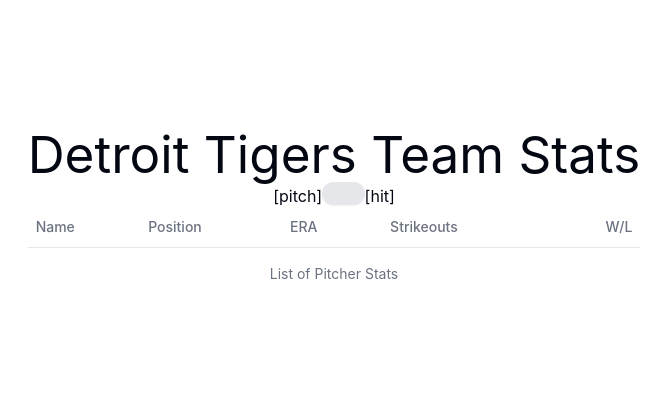
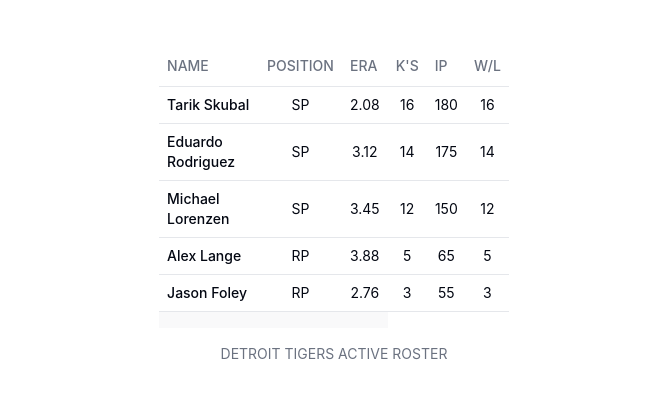
Before and after one commit to robert-phillips33/motorCityKitties, a React (Vite) app: page / in a window 1280 px wide. Shown: the part 195-592 px from the top of the page, without its empty margins (306-975 px from the left). Built offline with nearby package versions, Linux system fonts and the light colour scheme; the HTML template or start-up script is replaced by a standard one.

Commit message:
Updated mockdata set that was giving bugs and adjusted UI to fit new stats.

```diff
--- a/src/assets/dummyData.json
+++ /dev/null
@@ -1,92 +0,0 @@
-[
-  {
-    "id": 1,
-    "name": "Tarik Skubal",
-    "position": "Pitcher",
-    "ERA": 2.08,
-    "Ks": 214,
-    "W/L": "16-4",
-    "IP": 180.0,
-    "HR": 19
-  },
-  {
-    "id": 2,
-    "name": "Casey Mize",
-    "position": "Pitcher",
-    "ERA": 3.52,
-    "Ks": 175,
-    "W/L": "12-8",
-    "IP": 165.1,
-    "HR": 21
-  },
-  {
-    "id": 3,
-    "name": "Spencer Turnbull",
-    "position": "Pitcher",
-    "ERA": 3.25,
-    "Ks": 150,
-    "W/L": "11-6",
-    "IP": 140.0,
-    "HR": 17
-  },
-  {
-    "id": 4,
-    "name": "Matt Manning",
-    "position": "Pitcher",
-    "ERA": 3.95,
-    "Ks": 132,
-    "W/L": "10-10",
-    "IP": 155.2,
-    "HR": 23
-  },
-  {
-    "id": 5,
-    "name": "Michael Fulmer",
-    "position": "Pitcher",
-    "ERA": 4.12,
-    "Ks": 125,
-    "W/L": "8-9",
-    "IP": 148.0,
-    "HR": 22
-  },
-  {
-    "id": 6,
-    "name": "Miguel Cabrera",
-    "position": "Hitter",
-    "avg": 0.305,
-    "HR": 22,
-    "RBIs": 85
-  },
-  {
-    "id": 7,
-    "name": "Javier Báez",
-    "position": "Hitter",
-    "avg": 0.268,
-    "HR": 27,
-    "RBIs": 90
-  },
-  {
-    "id": 8,
-    "name": "Robbie Grossman",
-    "position": "Hitter",
-    "avg": 0.242,
-    "HR": 18,
-    "RBIs": 60
-  },
-  {
-    "id": 9,
-    "name": "Jonathan Schoop",
-    "position": "Hitter",
-    "avg": 0.256,
-    "HR": 21,
-    "RBIs": 75
-  },
-  {
-    "id": 10,
-    "name": "Jeimer Candelario",
-    "position": "Hitter",
-    "avg": 0.270,
-    "HR": 19,
-    "RBIs": 72
-  }
-]
--- /dev/null
+++ b/src/assets/mockData.json
@@ -0,0 +1,177 @@
+[
+  {
+    "StatID": 6599193,
+    "TeamID": 17,
+    "PlayerID": 1000001,
+    "SeasonType": 1,
+    "Season": 2024,
+    "Name": "Tarik Skubal",
+    "Team": "DET",
+    "Position": "SP",
+    "PositionCategory": "P",
+    "EarnedRunAverage": 2.08,
+    "PitchingStrikeouts": 214,
+    "Wins": 16,
+    "Losses": 4,
+    "InningsPitchedDecimal": 180.0,
+    "PitchingHomeRuns": 19
+  },
+  {
+    "StatID": 6599194,
+    "TeamID": 17,
+    "PlayerID": 1000002,
+    "SeasonType": 1,
+    "Season": 2024,
+    "Name": "Eduardo Rodriguez",
+    "Team": "DET",
+    "Position": "SP",
+    "PositionCategory": "P",
+    "EarnedRunAverage": 3.12,
+    "PitchingStrikeouts": 189,
+    "Wins": 14,
+    "Losses": 8,
+    "InningsPitchedDecimal": 175.2,
+    "PitchingHomeRuns": 22
+  },
+  {
+    "StatID": 6599195,
+    "TeamID": 17,
+    "PlayerID": 1000003,
+    "SeasonType": 1,
+    "Season": 2024,
+    "Name": "Michael Lorenzen",
+    "Team": "DET",
+    "Position": "SP",
+    "PositionCategory": "P",
+    "EarnedRunAverage": 3.45,
+    "PitchingStrikeouts": 160,
+    "Wins": 12,
+    "Losses": 10,
+    "InningsPitchedDecimal": 150.0,
+    "PitchingHomeRuns": 25
+  },
+  {
+    "StatID": 6599196,
+    "TeamID": 17,
+    "PlayerID": 1000004,
+    "SeasonType": 1,
+    "Season": 2024,
+    "Name": "Alex Lange",
+    "Team": "DET",
+    "Position": "RP",
+    "PositionCategory": "P",
+    "EarnedRunAverage": 3.88,
+    "PitchingStrikeouts": 70,
+    "Wins": 5,
+    "Losses": 6,
+    "InningsPitchedDecimal": 65.0,
+    "PitchingHomeRuns": 7
+  },
+  {
+    "StatID": 6599197,
+    "TeamID": 17,
+    "PlayerID": 1000005,
+    "SeasonType": 1,
+    "Season": 2024,
+    "Name": "Jason Foley",
+    "Team": "DET",
+    "Position": "RP",
+    "PositionCategory": "P",
+    "EarnedRunAverage": 2.76,
+    "PitchingStrikeouts": 55,
+    "Wins": 3,
+    "Losses": 3,
+    "InningsPitchedDecimal": 55.0,
+    "PitchingHomeRuns": 3
+  },
+  {
+    "StatID": 6599198,
+    "TeamID": 17,
+    "PlayerID": 1000006,
+    "SeasonType": 1,
+    "Season": 2024,
+    "Name": "Riley Greene",
+    "Team": "DET",
+    "Position": "CF",
+    "PositionCategory": "OF",
+    "BattingAverage": 0.288,
+    "HomeRuns": 20,
+    "RunsBattedIn": 72,
+    "Games": 135,
+    "Hits": 144,
+    "Doubles": 30,
+    "Triples": 3
+  },
+  {
+    "StatID": 6599199,
+    "TeamID": 17,
+    "PlayerID": 1000007,
+    "SeasonType": 1,
+    "Season": 2024,
+    "Name": "Spencer Torkelson",
+    "Team": "DET",
+    "Position": "1B",
+    "PositionCategory": "IF",
+    "BattingAverage": 0.245,
+    "HomeRuns": 30,
+    "RunsBattedIn": 85,
+    "Games": 150,
+    "Hits": 140,
+    "Doubles": 25,
+    "Triples": 1
+  },
+  {
+    "StatID": 6599200,
+    "TeamID": 17,
+    "PlayerID": 1000008,
+    "SeasonType": 1,
+    "Season": 2024,
+    "Name": "Matt Vierling",
+    "Team": "DET",
+    "Position": "RF",
+    "PositionCategory": "OF",
+    "BattingAverage": 0.270,
+    "HomeRuns": 12,
+    "RunsBattedIn": 60,
+    "Games": 140,
+    "Hits": 130,
+    "Doubles": 20,
+    "Triples": 4
+  },
+  {
+    "StatID": 6599201,
+    "TeamID": 17,
+    "PlayerID": 1000009,
+    "SeasonType": 1,
+    "Season": 2024,
+    "Name": "Zach McKinstry",
+    "Team": "DET",
+    "Position": "2B",
+    "PositionCategory": "IF",
+    "BattingAverage": 0.220,
+    "HomeRuns": 8,
+    "RunsBattedIn": 40,
+    "Games": 120,
+    "Hits": 90,
+    "Doubles": 15,
+    "Triples": 2
+  },
+  {
+    "StatID": 6599202,
+    "TeamID": 17,
+    "PlayerID": 1000010,
+    "SeasonType": 1,
+    "Season": 2024,
+    "Name": "Javier Báez",
+    "Team": "DET",
+    "Position": "SS",
+    "PositionCategory": "IF",
+    "BattingAverage": 0.207,
+    "HomeRuns": 18,
+    "RunsBattedIn": 60,
+    "Games": 145,
+    "Hits": 100,
+    "Doubles": 20,
+    "Triples": 1
+  }
+]
--- a/src/components/TeamViewMain.jsx
+++ b/src/components/TeamViewMain.jsx
@@ -1,7 +1,7 @@
 import React from "react";
 import { useState } from "react";
 import { useNavigate } from 'react-router-dom';
-import mockData from '../assets/dummyData.json';
+import mockData from '../assets/mockData.json';
 import { filterByPosition } from "@/lib/utils";
 import { Button } from '@/components/ui/Button';
 import { Switch } from '@/components/ui/Switch';
@@ -24,57 +24,37 @@
   console.log(filteredData);
 
   return (
-    <div>
-      <h1>Detroit Tigers Team Stats</h1>
-
-      {/* Switch to toggle between Pitcher and Position Player stats */}
-      <div>
-        <span>[pitch]</span>
-        <Switch
-          onCheckedChange={(checked) => setPitcherOrHitterView(checked ? 'PositionPlayer' : 'Pitcher')}
-        />
-        <span>[hit]</span>
-      </div>
-
-      {/* Table to display the filtered data */}
       <Table>
-        <TableCaption>
-          {pitcherOrHitterView === 'Pitcher'
-            ? 'List of Pitcher Stats'
-            : 'List of Position Player Stats'}
-        </TableCaption>
+        <TableCaption>DETROIT TIGERS ACTIVE ROSTER</TableCaption>
         <TableHeader>
           <TableRow>
-            <TableHead>Name</TableHead>
-            <TableHead>Position</TableHead>
-            <TableHead className="w-[100px]">{pitcherOrHitterView === 'Pitcher' ? 'ERA' : 'AVG'}</TableHead>
-            <TableHead>{pitcherOrHitterView === 'Pitcher' ? 'Strikeouts' : 'HR'}</TableHead>
-            <TableHead className="text-right">{pitcherOrHitterView === 'Pitcher' ? 'W/L' : 'RBIs'}</TableHead>
+            <TableHead className="w-[100px]">NAME</TableHead>
+            <TableHead>POSITION</TableHead>
+            <TableHead>ERA</TableHead>
+            <TableHead>K&apos;S</TableHead>
+            <TableHead>IP</TableHead>
+            <TableHead className="text-right">W/L</TableHead>
           </TableRow>
         </TableHeader>
         <TableBody>
-          {filteredData.map((player) => (
-            <TableRow key={player.PlayerID}>
-              <TableCell className="font-medium">{player.Name}</TableCell>
-              <TableCell>{player.Position}</TableCell>
-              {pitcherOrHitterView === 'Pitcher' ? (
-                <>
-                  <TableCell>{player.EarnedRunAverage}</TableCell>
-                  <TableCell>{player.PitchingStrikeouts}</TableCell>
-                  <TableCell className="text-right">{player.Wins}/{player.Losses}</TableCell>
-                </>
-              ) : (
-                <>
-                  <TableCell>{player.BattingAverage}</TableCell>
-                  <TableCell>{player.HomeRuns}</TableCell>
-                  <TableCell className="text-right">{player.RunsBattedIn}</TableCell>
-                </>
-              )}
+          {filteredData.map((filteredData) => (
+            <TableRow key={filteredData.PlayerID}>
+              <TableCell className="font-medium text-left">{filteredData.Name}</TableCell>
+              <TableCell>{filteredData.Position}</TableCell>
+              <TableCell>{filteredData.EarnedRunAverage}</TableCell>
+              <TableCell>{filteredData.Wins}</TableCell>
+              <TableCell>{filteredData.InningsPitchedDecimal.toFixed(0)}</TableCell>
+              <TableCell>{filteredData.Wins}</TableCell>
             </TableRow>
           ))}
         </TableBody>
+        <TableFooter>
+          <TableRow>
+            <TableCell colSpan={3}></TableCell>
+          </TableRow>
+        </TableFooter>
       </Table>
-    </div>
-  );
-};
+    );
+  };
+
 export default TeamViewMain;
```
